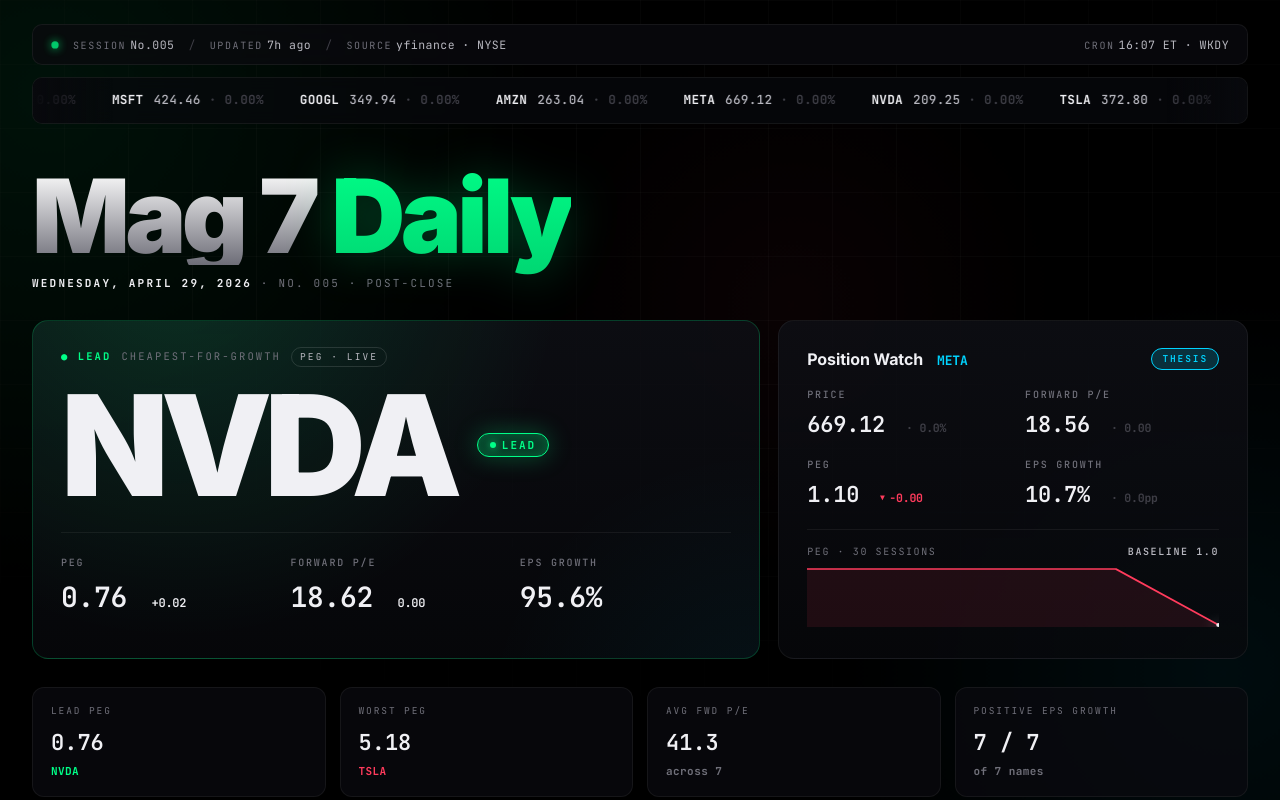
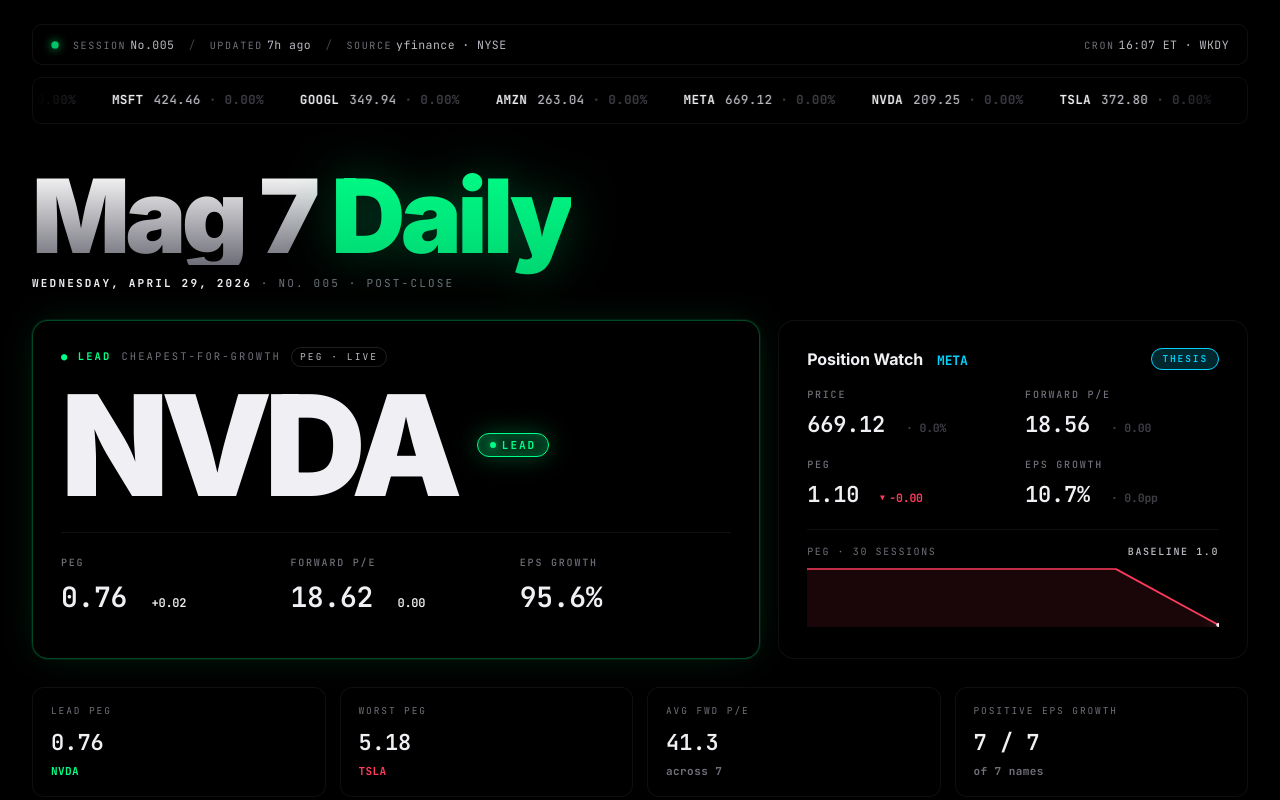
Before and after one commit to vishutdhar/mag7-dashboard, a plain HTML site: page index.html in a window 1280 px wide. Shown: the top 800 px of the page. Drawn offline with Linux system fonts and the light colour scheme.

Commit message:
Pure black: drop ambient glows, grid, glass tints — surfaces are #000

```diff
--- a/index.html
+++ b/index.html
@@ -49,35 +49,7 @@
     overflow-x: hidden;
   }
 
-  /* Ambient drifting glows */
-  body::before {
-    content: "";
-    position: fixed; inset: -10%;
-    background:
-      radial-gradient(900px circle at 12% 18%,  rgba(0,255,136,0.07), transparent 55%),
-      radial-gradient(700px circle at 88% 78%,  rgba(0,212,255,0.06), transparent 55%),
-      radial-gradient(500px circle at 60% 40%,  rgba(255,59,92,0.04), transparent 55%);
-    pointer-events: none;
-    z-index: 0;
-    animation: drift 24s ease-in-out infinite alternate;
-  }
-  @keyframes drift {
-    0%   { transform: translate3d(0,0,0) scale(1); }
-    100% { transform: translate3d(-40px, 24px, 0) scale(1.06); }
-  }
-
-  /* Grid pattern */
-  body > .grid-bg {
-    position: fixed; inset: 0;
-    background-image:
-      linear-gradient(to right,  rgba(255,255,255,0.022) 1px, transparent 1px),
-      linear-gradient(to bottom, rgba(255,255,255,0.022) 1px, transparent 1px);
-    background-size: 64px 64px;
-    pointer-events: none;
-    z-index: 0;
-    mask-image: radial-gradient(ellipse 80% 60% at 50% 30%, #000 40%, transparent 100%);
-    -webkit-mask-image: radial-gradient(ellipse 80% 60% at 50% 30%, #000 40%, transparent 100%);
-  }
+  /* pure black — no ambient tints, no grid */
 
   main {
     position: relative;
@@ -96,11 +68,9 @@
     align-items: center;
     gap: 14px;
     padding: 11px 18px;
-    background: rgba(10,11,16,0.72);
+    background: #000;
     border: 1px solid var(--line);
     border-radius: 10px;
-    backdrop-filter: blur(20px) saturate(140%);
-    -webkit-backdrop-filter: blur(20px) saturate(140%);
     font-family: var(--mono);
     font-size: 11.5px;
     letter-spacing: 0.04em;
@@ -128,9 +98,7 @@
     overflow: hidden;
     border: 1px solid var(--line);
     border-radius: 10px;
-    background: rgba(8,9,13,0.7);
-    backdrop-filter: blur(8px);
-    -webkit-backdrop-filter: blur(8px);
+    background: #000;
     position: relative;
   }
   .marquee::before, .marquee::after {
@@ -139,8 +107,8 @@
     pointer-events: none;
     z-index: 2;
   }
-  .marquee::before { left: 0;  background: linear-gradient(to right, rgba(8,9,13,1), rgba(8,9,13,0)); }
-  .marquee::after  { right: 0; background: linear-gradient(to left,  rgba(8,9,13,1), rgba(8,9,13,0)); }
+  .marquee::before { left: 0;  background: linear-gradient(to right, #000, rgba(0,0,0,0)); }
+  .marquee::after  { right: 0; background: linear-gradient(to left,  #000, rgba(0,0,0,0)); }
   .marquee-track {
     display: inline-flex;
     gap: 36px;
@@ -205,21 +173,16 @@
 
   .card {
     position: relative;
-    background:
-      linear-gradient(180deg, rgba(14,15,21,0.85) 0%, rgba(8,9,13,0.7) 100%);
+    background: #000;
     border: 1px solid var(--line);
     border-radius: 16px;
     padding: 26px 28px;
-    backdrop-filter: blur(20px) saturate(140%);
-    -webkit-backdrop-filter: blur(20px) saturate(140%);
     overflow: hidden;
   }
   .card.hero {
-    background:
-      radial-gradient(700px circle at 20% -20%, rgba(0,255,136,0.14), transparent 55%),
-      radial-gradient(500px circle at 100% 120%, rgba(0,212,255,0.06), transparent 55%),
-      linear-gradient(180deg, rgba(14,15,21,0.85), rgba(8,9,13,0.7));
-    border-color: rgba(0,255,136,0.20);
+    background: #000;
+    border-color: rgba(0,255,136,0.28);
+    box-shadow: 0 0 0 1px rgba(0,255,136,0.08), 0 0 40px -10px rgba(0,255,136,0.18);
   }
 
   .card-eyebrow {
@@ -359,12 +322,10 @@
   @media (max-width: 720px) { .kpi-strip { grid-template-columns: repeat(2, 1fr); } }
 
   .kpi {
-    background: rgba(10,11,16,0.7);
+    background: #000;
     border: 1px solid var(--line);
     border-radius: 12px;
     padding: 16px 18px;
-    backdrop-filter: blur(10px);
-    -webkit-backdrop-filter: blur(10px);
   }
   .kpi .lbl {
     font-family: var(--mono);
@@ -396,11 +357,9 @@
     gap: 18px;
     align-items: start;
     padding: 16px 22px;
-    background: rgba(10,11,16,0.7);
+    background: #000;
     border: 1px solid var(--line);
     border-radius: 12px;
-    backdrop-filter: blur(10px);
-    -webkit-backdrop-filter: blur(10px);
     margin-bottom: 32px;
   }
   .breaking-tag {
@@ -463,12 +422,10 @@
 
   /* ───────── TABLE ───────── */
   .table-wrap {
-    background: rgba(10,11,16,0.7);
+    background: #000;
     border: 1px solid var(--line);
     border-radius: 14px;
     overflow: hidden;
-    backdrop-filter: blur(10px);
-    -webkit-backdrop-filter: blur(10px);
   }
   table.ledger {
     width: 100%;
@@ -485,7 +442,7 @@
     padding: 14px 14px;
     text-align: right;
     border-bottom: 1px solid var(--line-strong);
-    background: rgba(0,0,0,0.4);
+    background: #000;
     cursor: pointer;
     user-select: none;
     white-space: nowrap;
@@ -651,7 +608,6 @@
 </style>
 </head>
 <body>
-<div class="grid-bg"></div>
 <main>
 
   <!-- STATUS BAR -->
```
